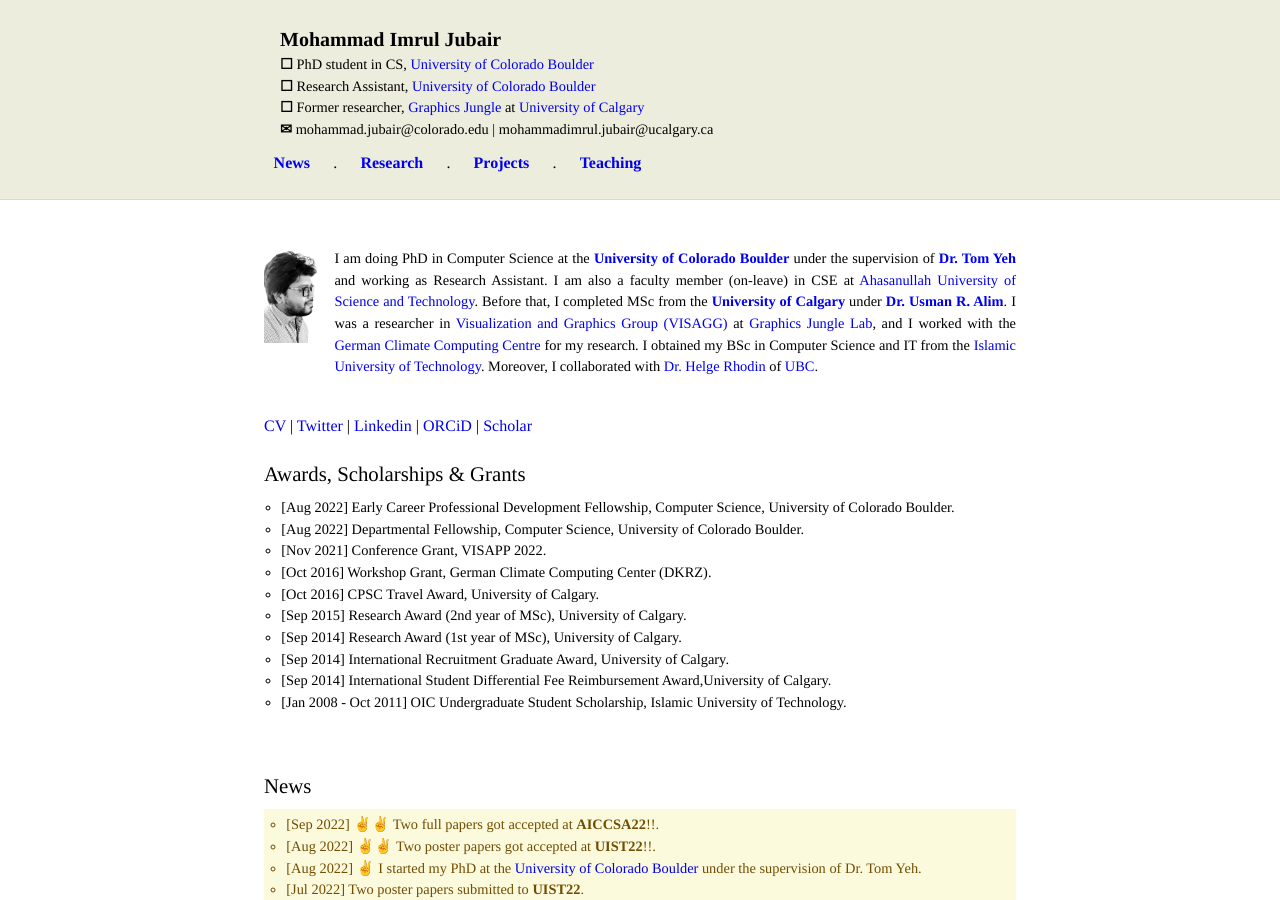
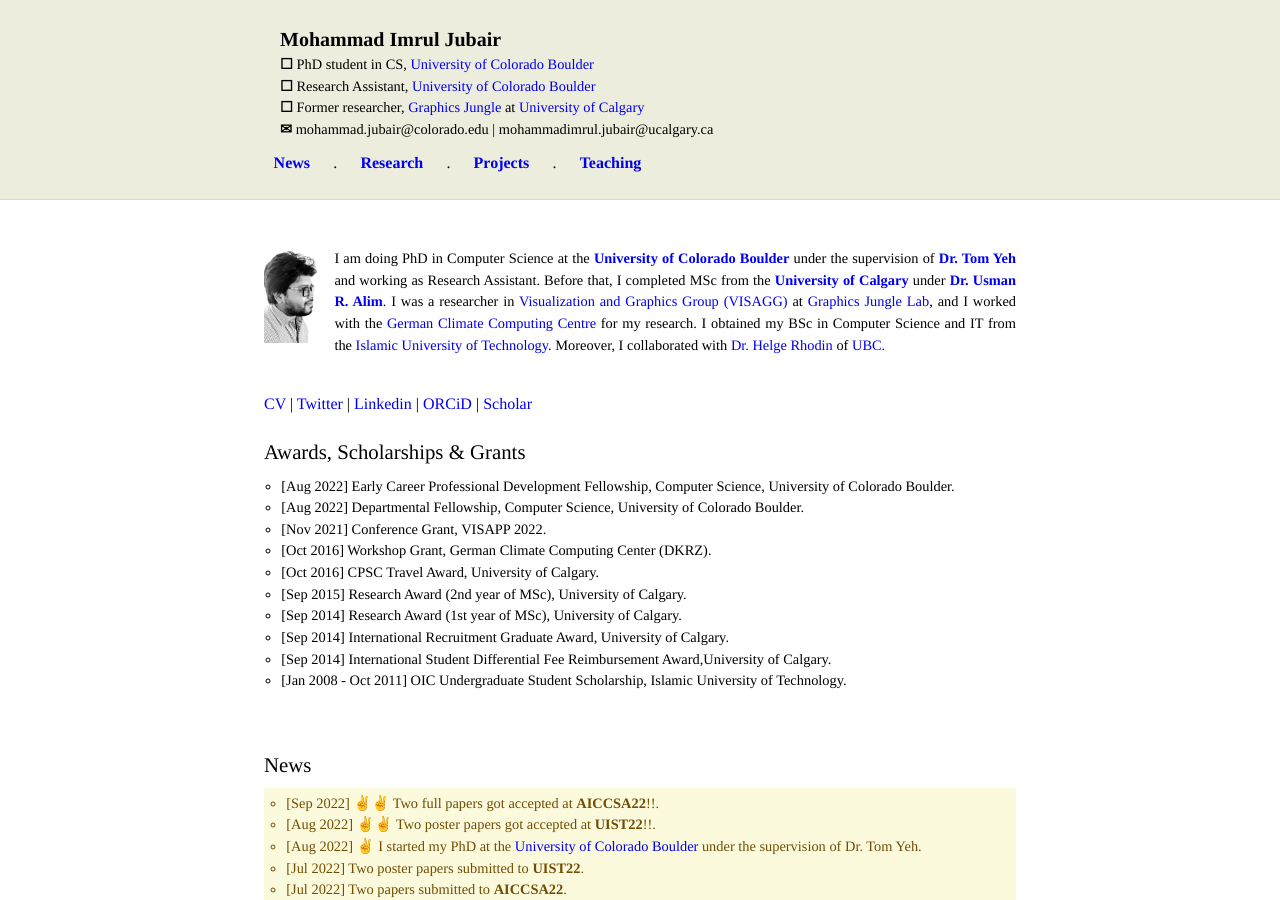
Before and after one commit to imruljubair/imruljubair.github.io, a Jekyll site: the page built from index.html, in a window 1280 px wide and 900 px high. Built offline with Jekyll 4.4.1, drawn with Linux system fonts in a browser that asks for light colours.

Commit message:
Update intro.html

```diff
--- a/_includes/intro.html
+++ b/_includes/intro.html
@@ -4,7 +4,7 @@
   <!--<div<div class="portrait"><img src="/assets/images/mypic.jpg"></div>-->
 
   <div class="portrait"><img src="/assets/images/mypic-bg.png"></div>
-	<p style="font-size:90%;  text-align:justify">I am doing PhD in Computer Science at the <a href="https://www.colorado.edu/"; style="font-weight:bold">University of Colorado Boulder</a> under the supervision of <a href= "https://www.colorado.edu/cs/tom-yeh"; style="font-weight:bold">Dr. Tom Yeh</a> and working as Research Assistant. I am also a faculty member (on-leave) in CSE at <a href="http://www.aust.edu/">Ahasanullah University of Science and Technology</a>. Before that, I completed MSc from the <a href="http://www.ucalgary.ca/cpsc" ; style="font-weight:bold">University of Calgary</a> under <a href="http://pages.cpsc.ucalgary.ca/~ualim/"; style="font-weight:bold">Dr. Usman R. Alim</a>. I was a researcher in <a href="http://visagg.cpsc.ucalgary.ca/">Visualization and Graphics Group (VISAGG)</a> at <a href="http://jungle.cpsc.ucalgary.ca/wiki/">Graphics Jungle Lab</a>, and I worked with the <a href="https://www.dkrz.de/about-en">German Climate Computing Centre</a> for my research. I obtained my BSc in Computer Science and IT from the <a href="http://www.iutoic-dhaka.edu/">Islamic University of Technology</a>. Moreover, I collaborated with <a href="https://www.cs.ubc.ca/~rhodin/web/">Dr. Helge Rhodin</a> of <a href="https://www.cs.ubc.ca/">UBC</a>.
+	<p style="font-size:90%;  text-align:justify">I am doing PhD in Computer Science at the <a href="https://www.colorado.edu/"; style="font-weight:bold">University of Colorado Boulder</a> under the supervision of <a href= "https://www.colorado.edu/cs/tom-yeh"; style="font-weight:bold">Dr. Tom Yeh</a> and working as Research Assistant. Before that, I completed MSc from the <a href="http://www.ucalgary.ca/cpsc" ; style="font-weight:bold">University of Calgary</a> under <a href="http://pages.cpsc.ucalgary.ca/~ualim/"; style="font-weight:bold">Dr. Usman R. Alim</a>. I was a researcher in <a href="http://visagg.cpsc.ucalgary.ca/">Visualization and Graphics Group (VISAGG)</a> at <a href="http://jungle.cpsc.ucalgary.ca/wiki/">Graphics Jungle Lab</a>, and I worked with the <a href="https://www.dkrz.de/about-en">German Climate Computing Centre</a> for my research. I obtained my BSc in Computer Science and IT from the <a href="http://www.iutoic-dhaka.edu/">Islamic University of Technology</a>. Moreover, I collaborated with <a href="https://www.cs.ubc.ca/~rhodin/web/">Dr. Helge Rhodin</a> of <a href="https://www.cs.ubc.ca/">UBC</a>.
     &nbsp;
 </p>
 </p>
```
